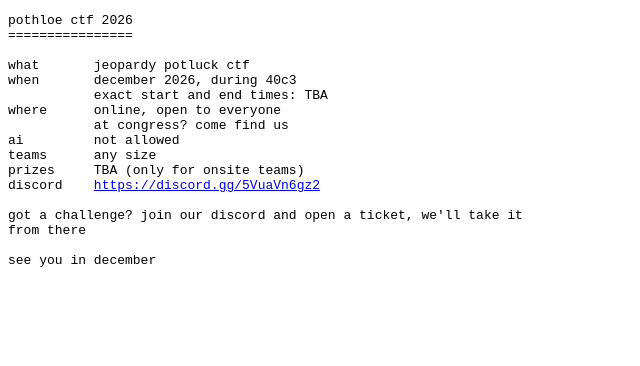
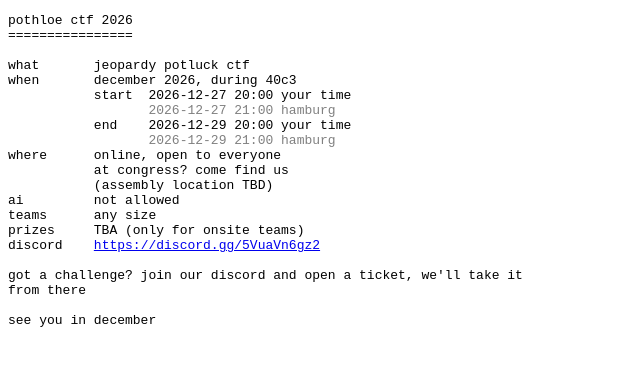
Before and after one commit to pothloe-CTF/website, a plain HTML site: page index.html in a window 1280 px wide. Shown: the whole page, without its empty margins (0-640 px from the left). Drawn offline with Linux system fonts and the light colour scheme.

Commit message:
chore: start/end time update

```diff
--- a/index.html
+++ b/index.html
@@ -11,6 +11,9 @@
                 word-wrap: break-word;
                 unicode-bidi: plaintext;
             }
+            .dim {
+                color: gray;
+            }
         </style>
     </head>
 <body>
@@ -20,9 +23,13 @@ pothloe ctf 2026
 
 what       jeopardy potluck ctf
 when       december 2026, during 40c3
-           exact start and end times: TBA
+           start  <time datetime="2026-12-27T20:00:00Z">2026-12-27 20:00 UTC</time>
+                  <span class="dim">2026-12-27 21:00 hamburg</span>
+           end    <time datetime="2026-12-29T20:00:00Z">2026-12-29 20:00 UTC</time>
+                  <span class="dim">2026-12-29 21:00 hamburg</span>
 where      online, open to everyone
            at congress? come find us
+           (assembly location TBD)
 ai         not allowed
 teams      any size
 prizes     TBA (only for onsite teams)
@@ -33,5 +40,12 @@ from there
 
 see you in december
 </pre>
+    <script>
+        const pad = n => String(n).padStart(2, '0');
+        for (const el of document.querySelectorAll('time')) {
+            const d = new Date(el.dateTime);
+            el.textContent = `${d.getFullYear()}-${pad(d.getMonth() + 1)}-${pad(d.getDate())} ${pad(d.getHours())}:${pad(d.getMinutes())} your time`;
+        }
+    </script>
 </body>
 </html>
```
